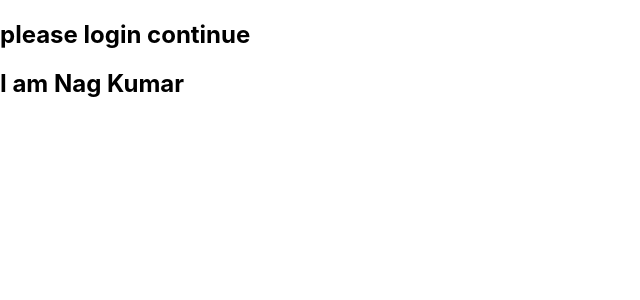
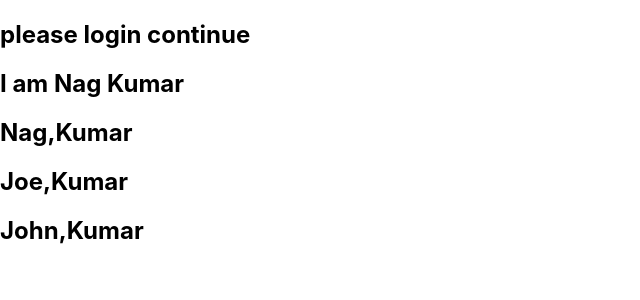
Before and after one commit to avisek123/React-TS, a React (Create React App) app: page / in a window 1280 px wide. Shown: the top 300 px of the page, without its empty margins (0-640 px from the left). Built offline with nearby package versions, Linux system fonts and the light colour scheme.

Commit message:
array props type

```diff
--- a/src/App.tsx
+++ b/src/App.tsx
@@ -1,4 +1,4 @@
-import { Greet, Person, Profile } from './components'
+import { Greet, Person, PersonList, Profile } from './components'
 
 
 function App() {
@@ -6,10 +6,28 @@ function App() {
     fName:'Nag',
     lName:'Kumar'
   }
+  const nameList=[
+    {
+
+      first:'Nag',
+      last:'Kumar'
+    },
+    {
+      first:'Joe',
+      last:'Kumar'
+
+    },
+    {
+      first:'John',
+      last:'Kumar'
+
+    }
+  ]
   return (
     <div>
       <Greet name={'Avisek'} msgCount={20} isLoggedIn={false} />
       <Person name={personName} />
+      <PersonList names={nameList} />
 
       {/* <Profile name={'Avisek'} status={'Coder'}  age={12} />
       <Profile name={'Sarath'} status={'Coder'}  age={12} >
--- /dev/null
+++ b/src/components/PersonList.tsx
@@ -0,0 +1,14 @@
+import React from "react";
+interface PersonListProps {
+    names:{
+        first:string,
+        last:string
+    }[]
+}
+function PersonList({names}:PersonListProps) {
+  return <div>
+      {names.map(name => <h2 key={name?.first}>{name?.first},{name?.last}</h2>)}
+  </div>;
+}
+
+export default PersonList;
--- a/src/components/index.js
+++ b/src/components/index.ts
@@ -1,3 +1,4 @@
 export { default as Profile } from "./Profile";
 export { default as Greet } from "./Greet";
 export { default as Person } from "./Person";
+export { default as PersonList } from "./PersonList";
```
